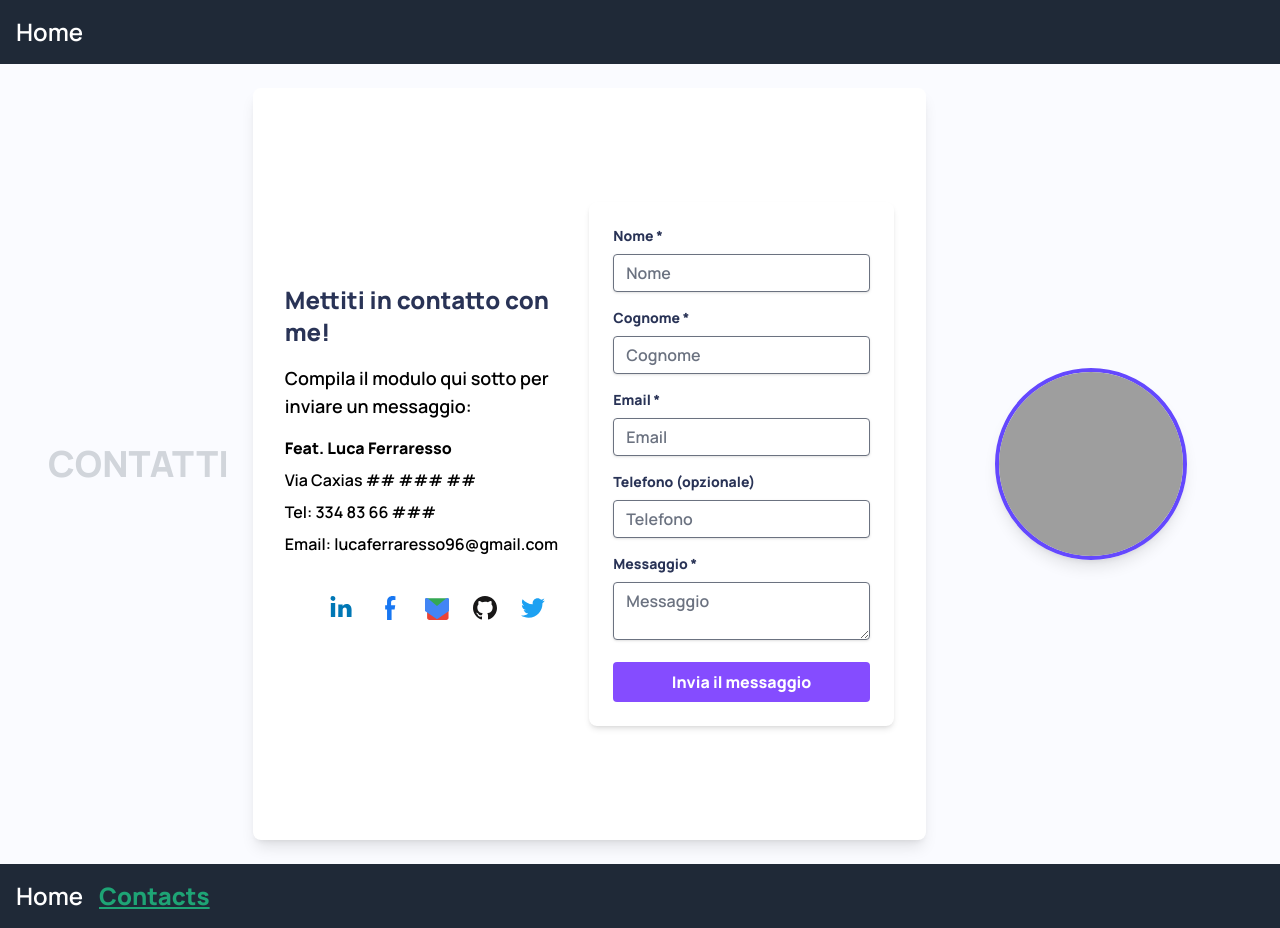
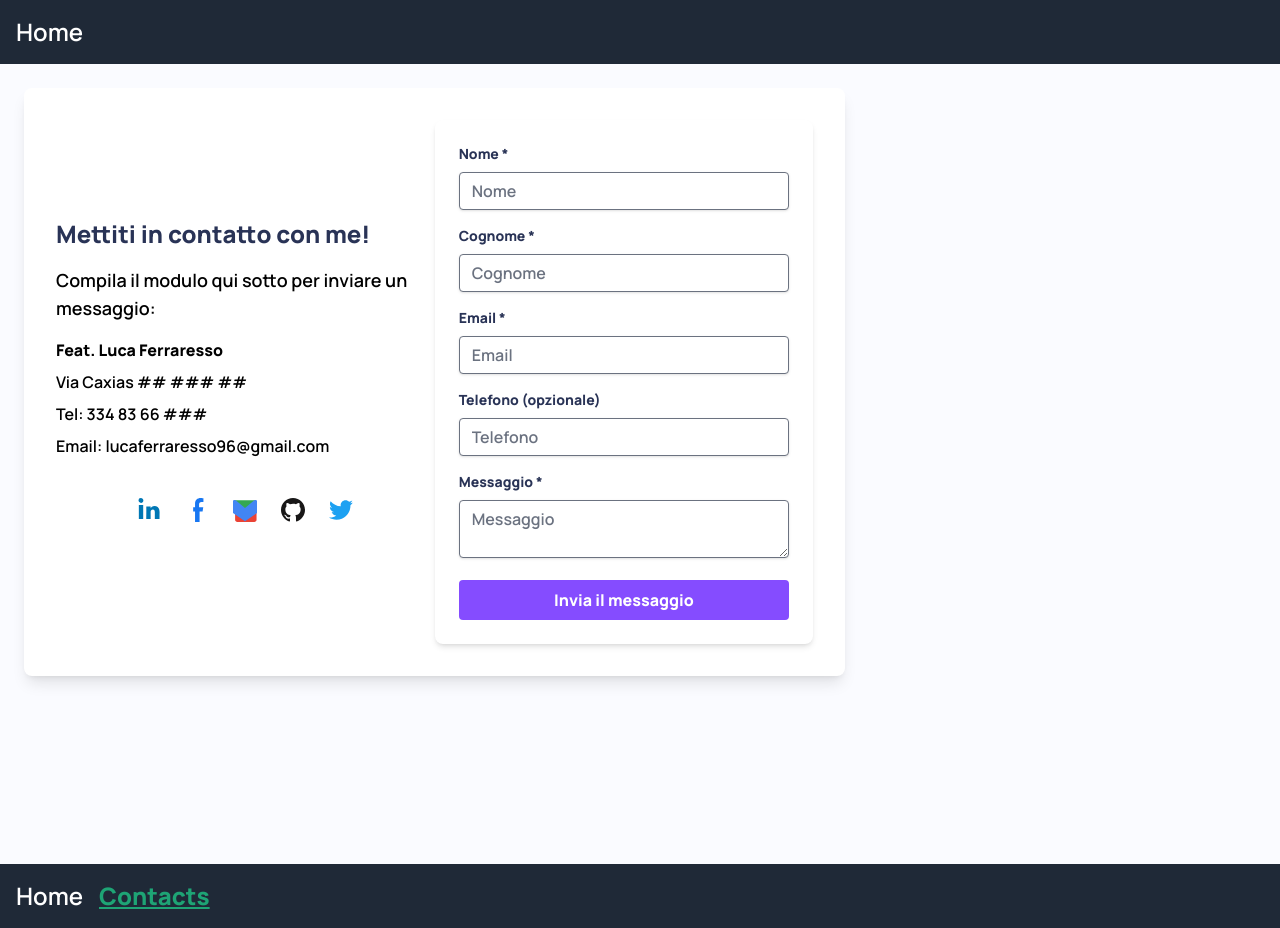
Before and after one commit to LucaFerraresso/REACT-Portfolio, a React (Vite) app in the folder MyApp/: page /contacts in a window 1280 px wide. Built offline with nearby package versions, Linux system fonts and the light colour scheme; grey boxes are pictures that could not be loaded.

Commit message:
lets goooo. almost finish

```diff
--- a/MyApp/src/pages/Contacts.jsx
+++ b/MyApp/src/pages/Contacts.jsx
@@ -14,13 +14,7 @@ const ContactPage = () => {
   };
 
   return (
-    <div className="flex flex-col lg:flex-row min-h-screen bg-main-bg p-6">
-      <div className="hidden lg:flex lg:flex-col justify-center items-center bg-text-light-blue p-6">
-        <h1 className="text-vertical text-4xl text-gray-300 font-bold">
-          CONTATTI
-        </h1>
-      </div>
-
+    <div className="flex flex-col lg: min-h-screen bg-main-bg p-6">
       <div className="flex flex-col lg:flex-row items-center justify-center w-full lg:w-2/3 bg-white rounded-lg shadow-lg p-8">
         <div className="flex flex-col w-full lg:w-1/2 mb-8 lg:mb-0">
           <h2 className="text-2xl font-bold text-text-dark-desaturated-blue mb-4">
@@ -38,11 +32,11 @@ const ContactPage = () => {
             <p>Email: lucaferraresso96@gmail.com</p>
           </div>
           <div className="flex p-2 gap-2 justify-center space-x-4 mt-4 mb-4">
-            <LinkedInSvg className="hover:text-blue-500 transition-colors duration-300 ease-in-out p-2 border border-black rounded-full" />
-            <FacebookSvg className="hover:text-blue-700 transition-colors duration-300 ease-in-out p-2 border border-black rounded-full" />
-            <GmailSvg className="hover:text-red transition-colors duration-300 ease-in-out p-2 border border-black rounded-full" />
-            <GitHubSvg className="hover:text-gray-900 transition-colors duration-300 ease-in-out p-2 border border-black rounded-full" />
-            <TwitterSvg className="hover:text-blue-400 transition-colors duration-300 ease-in-out p-2 border border-black rounded-full" />
+            <LinkedInSvg className="border border-black rounded-full hover:text-blue-500 transition-colors duration-300 ease-in-out p-2" />
+            <FacebookSvg className="border border-black rounded-full hover:text-blue-700 transition-colors duration-300 ease-in-out p-2 " />
+            <GmailSvg className="border border-black rounded-full hover:text-red transition-colors duration-300 ease-in-out p-2 " />
+            <GitHubSvg className="border border-black rounded-full hover:text-gray-900 transition-colors duration-300 ease-in-out p-2 " />
+            <TwitterSvg className="border border-black rounded-full hover:text-blue-400 transition-colors duration-300 ease-in-out p-2 " />
           </div>
         </div>
 
@@ -132,13 +126,6 @@ const ContactPage = () => {
         </form>
       </div>
 
-      <div className="hidden lg:flex justify-center items-center lg:w-1/3">
-        <img
-          src="/public/ContactsPageFoto/myFoto.jpg"
-          alt="Profile"
-          className="w-32 h-32 lg:w-48 lg:h-48 rounded-full border-4 border-primary-input-border shadow-lg"
-        />
-      </div>
       <ToastContainer />
     </div>
   );
```
Also changed, not shown: MyApp/public/appunti.txt, 1 other file (tests, documents, lock files or other folders).
